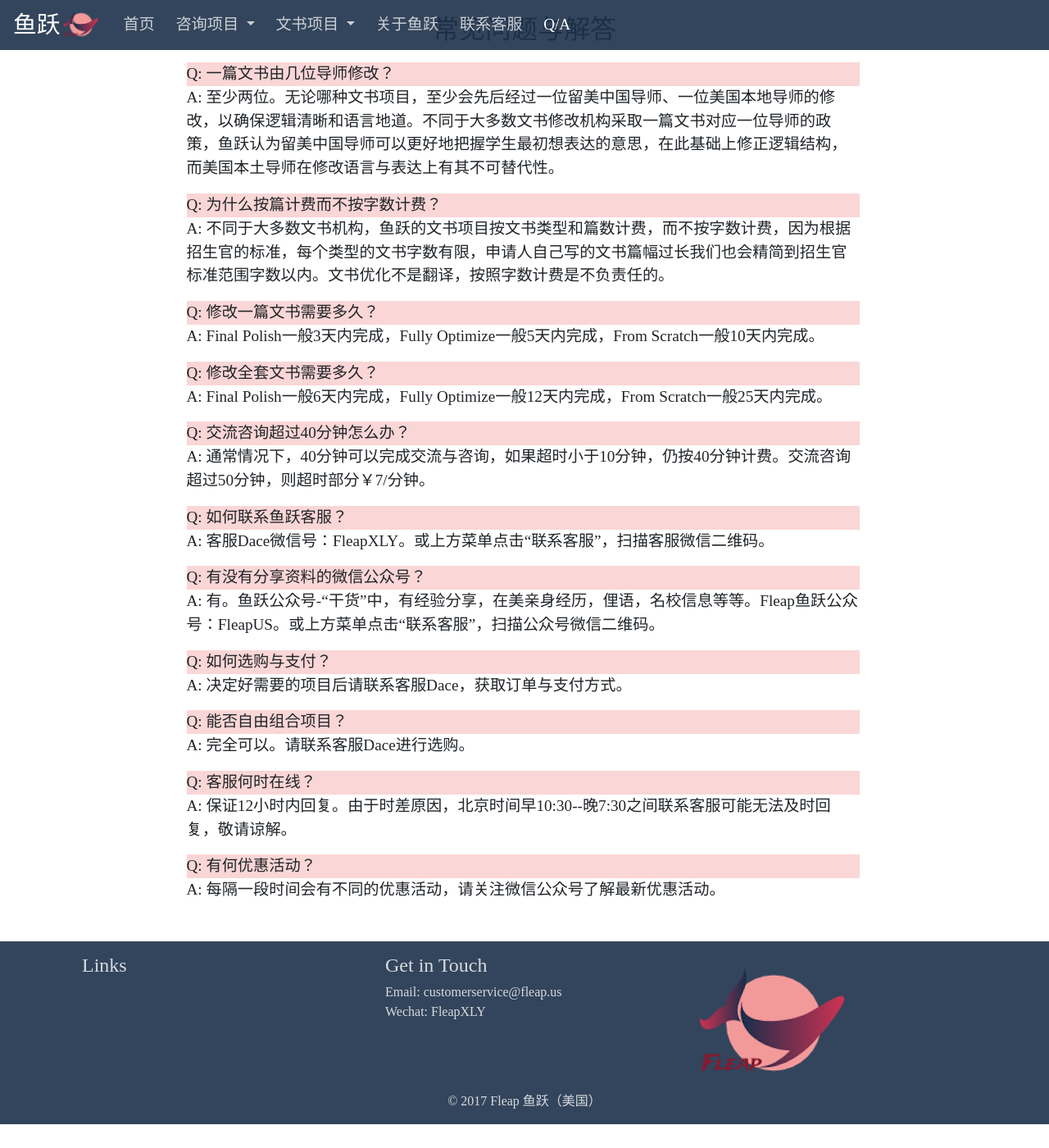
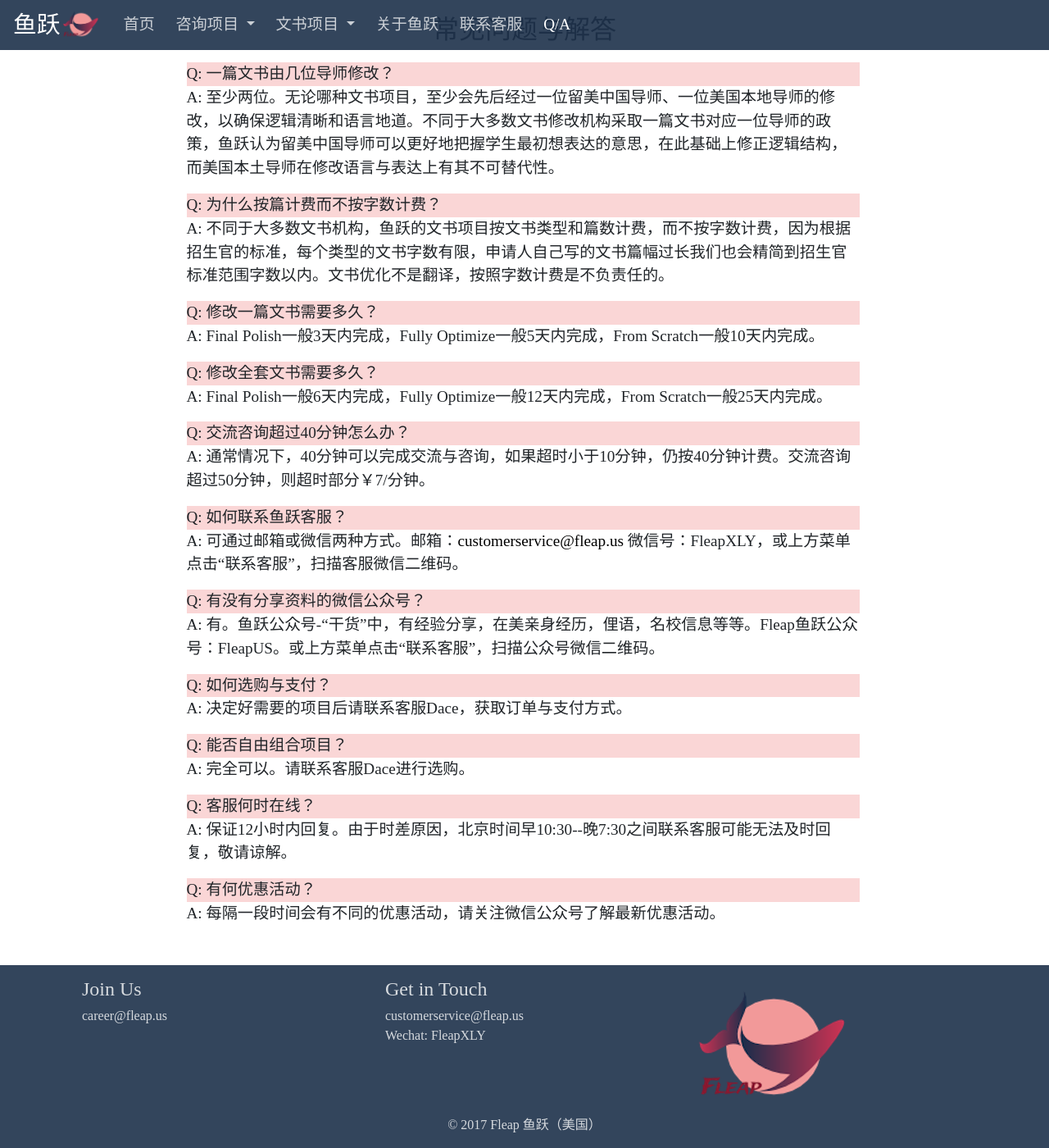
Before and after one commit to yyguoji/yyguoji.github.io, a Jekyll site: the page built from qa.html, in a window 1280 px wide and 1400 px high, scrolled down 80 px. Shown: the whole window at 82% size. Built offline with Jekyll 4.4.1, drawn with Linux system fonts in a browser that asks for light colours; nearby versions of some CDN libraries; some web fonts are replaced; before the commit the page ends 1451 px from its top, so only the background shows below that.

Commit message:
contact update

```diff
--- a/_layouts/default.html
+++ b/_layouts/default.html
@@ -65,11 +65,12 @@
     <footer class="bg-blue">
         <div class="container row footer-content">
             <div class="col-md-4">
-                <h4>Links</h4>
+                <h4>Join Us</h4>
+                <a href="mailto:career@fleap.us">career@fleap.us</a>
             </div>
             <div class="col-md-4">
                 <h4>Get in Touch</h4>
-                <a href="mailto:customerservice@fleap.us">Email: {{site.email}}</a>
+                <a href="mailto:customerservice@fleap.us">{{site.email}}</a>
                 <p>Wechat: FleapXLY</p>
             </div>
             <div class="col-md-4">
--- a/qa.html
+++ b/qa.html
@@ -2,7 +2,8 @@
 layout: default
 ---
 <div class="nav-placeholder"></div>
-<section class="container-fluid section-gap">
+<div id="qa">
+    <section class="container-fluid section-gap">
         <section class="container">
             <div class="row">
                 <div class="col-md-10 col-lg-9 center-horizontal">
@@ -29,7 +30,7 @@
                     </div>
                     <div class="card-decoration">
                         <div class="qa-q font-kai">Q: 如何联系鱼跃客服？</div>
-                        <div>A: 客服Dace微信号：FleapXLY。或上方菜单点击“联系客服”，扫描客服微信二维码。</div>
+                        <div>A: 可通过邮箱或微信两种方式。邮箱：<a href="mailto:customerservice@fleap.us">customerservice@fleap.us</a> 微信号：FleapXLY，或上方菜单点击“联系客服”，扫描客服微信二维码。</div>
                     </div>
                     <div class="card-decoration">
                         <div class="qa-q font-kai">Q: 有没有分享资料的微信公众号？</div>
@@ -57,3 +58,4 @@
             </div>
         </section>
     </section>
+</div>
--- a/styles/custom.css
+++ b/styles/custom.css
@@ -19,6 +19,16 @@
 }
 #contact a:hover {
     color: #cd3554;
+}
+#qa a {
+    text-decoration: none !important;
+    color: black;
+}
+#qa a:hover {
+    color: #cd3554;
+}
+footer a:hover {
+    color: #f29898;
 }
 .rm-padding {
     padding: 0;
```
